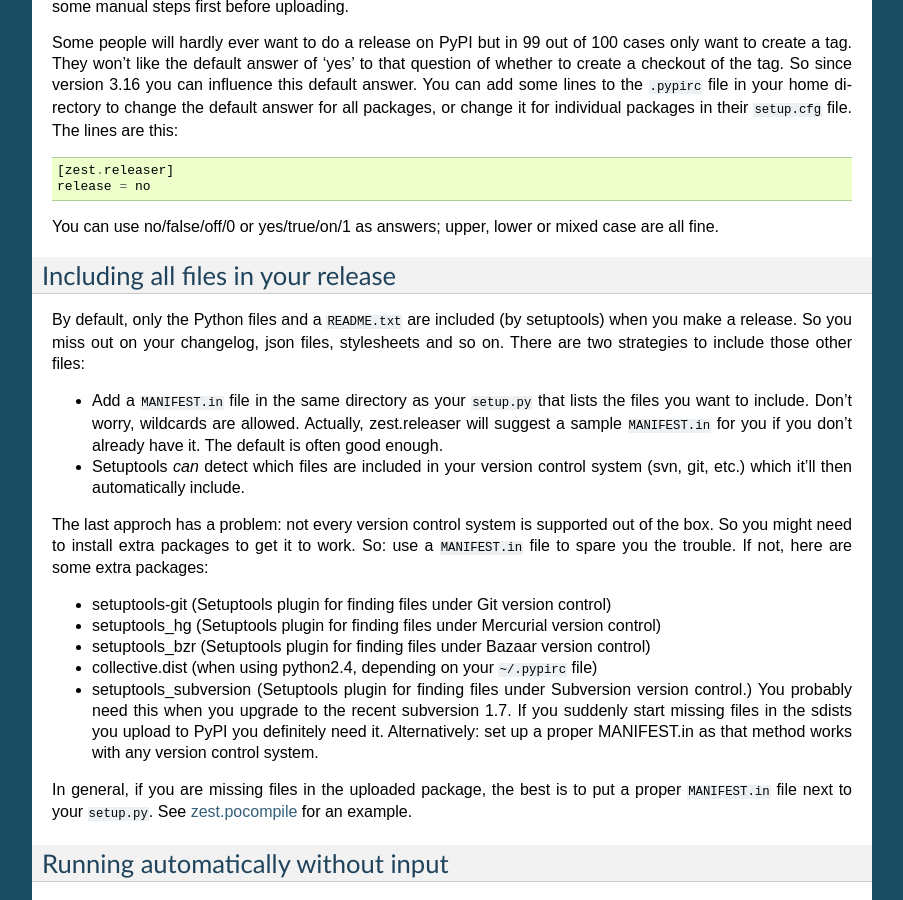
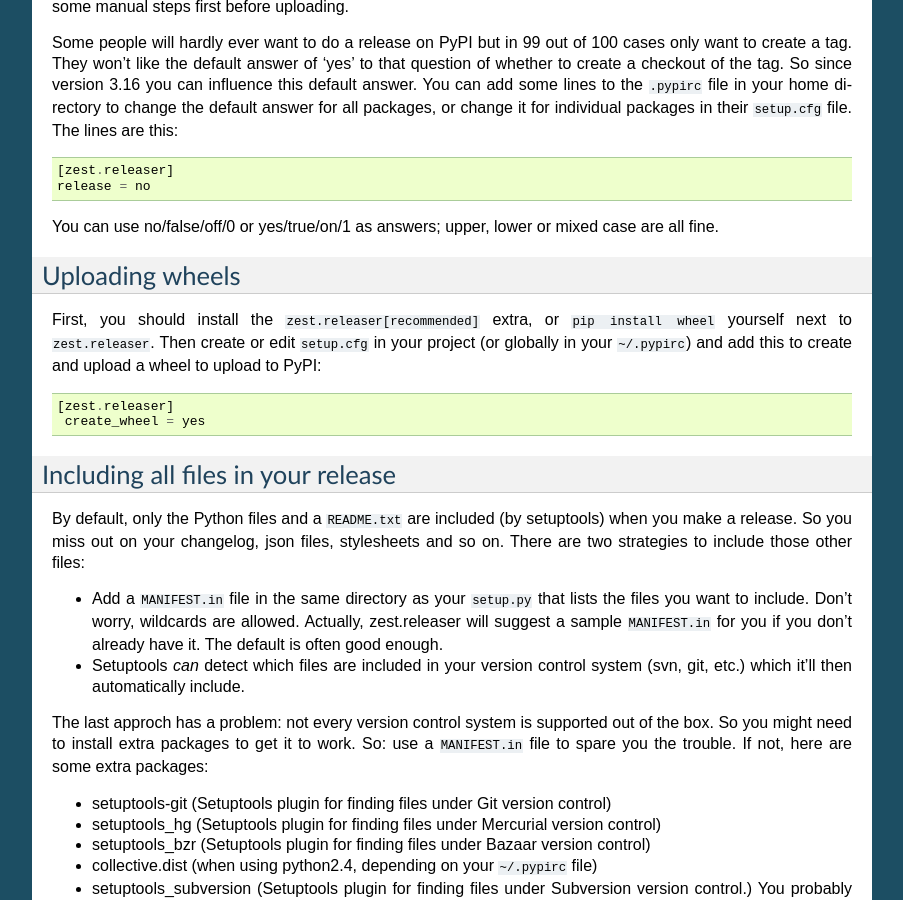
Before and after one commit to zestsoftware/zest.releaser, a Sphinx documentation site: the page built from doc/source/uploading.rst, in a window 1280 px wide and 900 px high, scrolled down 1233 px. Shown: the whole window, without its empty margins (198-1101 px from the left). Built offline with Sphinx 7.4.7, drawn with Linux system fonts in a browser that asks for light colours.

Commit message:
Document the wheel upload.

```diff
--- a/doc/source/uploading.rst
+++ b/doc/source/uploading.rst
@@ -89,6 +89,19 @@
 case are all fine.
 
 
+Uploading wheels
+----------------
+
+First, you should install the ``zest.releaser[recommended]`` extra, or
+``pip install wheel`` yourself next to ``zest.releaser``.  Then create
+or edit ``setup.cfg`` in your project (or globally in your
+``~/.pypirc``) and add this to create and upload a wheel to upload to
+PyPI::
+
+ [zest.releaser]
+  create_wheel = yes
+
+
 Including all files in your release
 -----------------------------------
 
```
